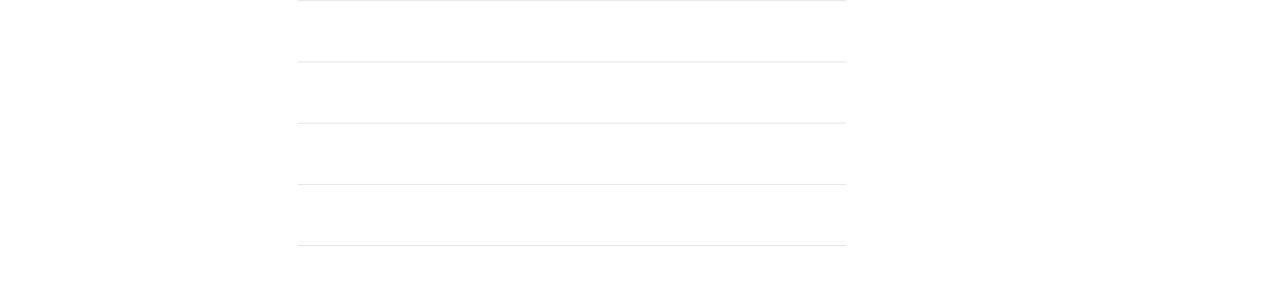
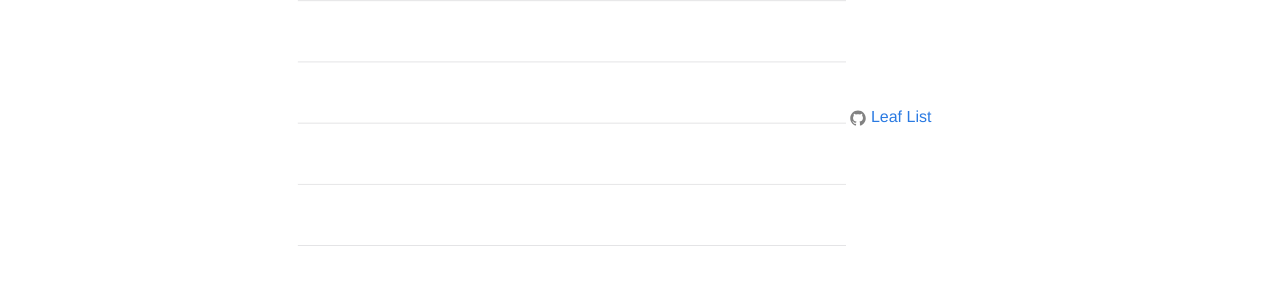
Before and after one commit to gregpaton08/gregpaton08.github.io, a Jekyll site: the page built from _posts/2017-08-16-leaf-list.html, in a window 1280 px wide. Shown: the part 849-1149 px from the top of the page. Built offline with Jekyll 4.4.1, drawn with Linux system fonts in a browser that asks for light colours; nearby versions of some CDN libraries.

Commit message:
Add link to leaf list github repo

```diff
--- a/_posts/2017-08-16-leaf-list.html
+++ b/_posts/2017-08-16-leaf-list.html
@@ -7,4 +7,7 @@ layout: post
   <p>Ever have a to do list with tasks that never get done? Why is this? In my case, my 'tasks' weren't tasks at all, but projects that needed to be broken down into actual tasks. For example, one morning I jotted down a quick to do list on a Post-it&reg; note, one of the tasks being 'clean house.' If you could see my house you would know this is no easy undertaking. After struggling with where to even beging I decided to sit down and plan out exactly what needed to be done. When I finished I'd filled an entire page in a notebook. That's where Leaf List comes in. Add a task. If the task is too big, break it down by adding 'leaves.' Are the leaves still too big? Keep on going. Add as many leaves as you like, even add leaves to current leaves. Leaf List will track it all, showing your top level categories, or 'branches,' and your upcoming leaves for each branch. Break down your work into small, digestible tasks and get more done with Leaf List.</p>
 
   <img src="{{ site.url }}/assets/leaf_list_group_view.png" width="576" height="1024">
+
+  <a href="https://github.com/gregpaton08/leaf-list"><span class="icon icon--github">{% include icon-github.svg %}</span>Leaf List</a>
+
 </div>
```
